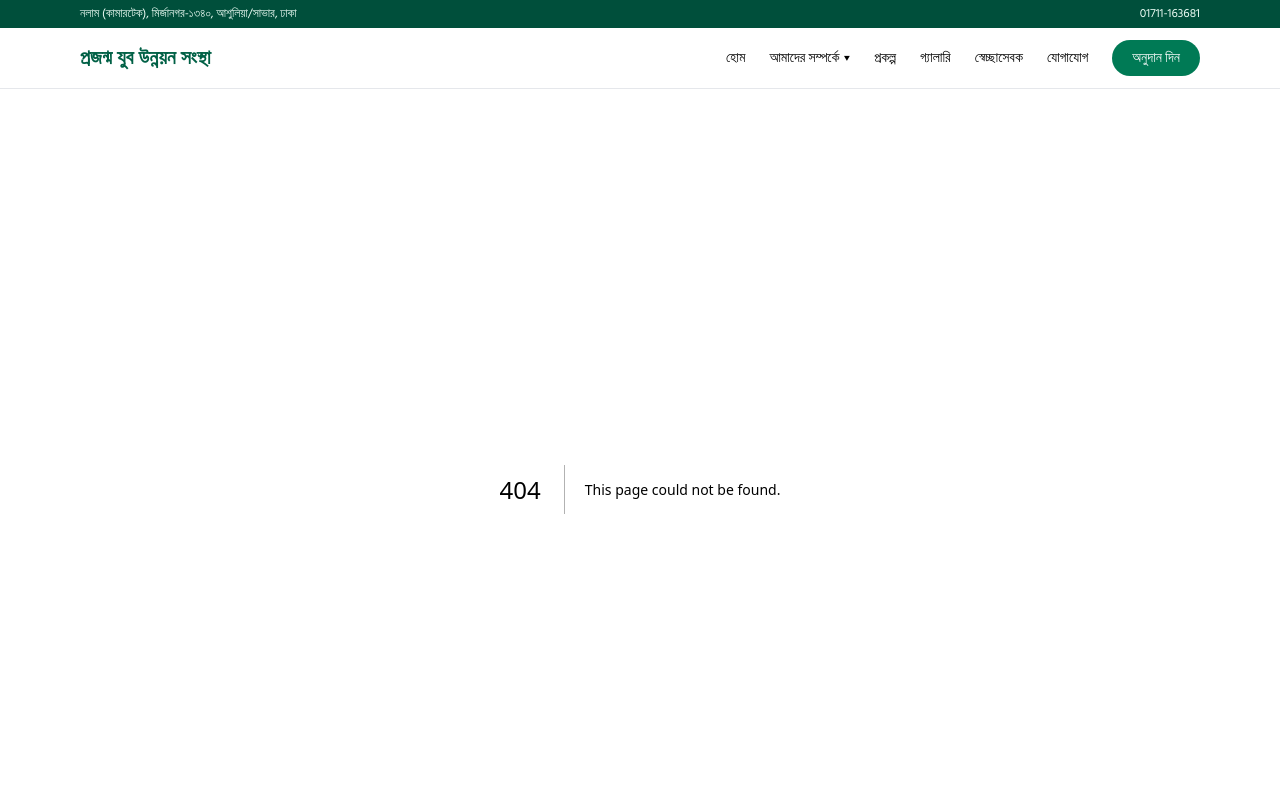
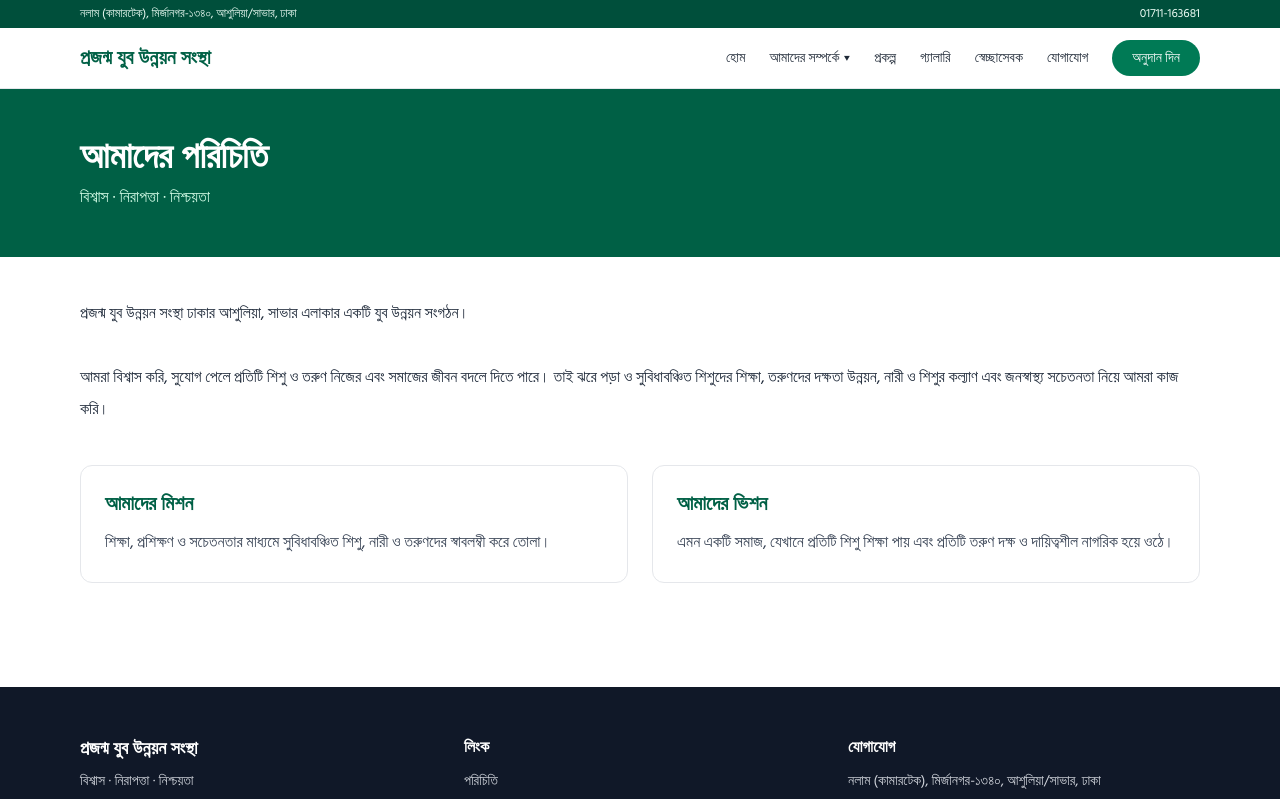
Before and after one commit to sourceancode-cmd/projonmo-, a Next.js app: page /about in a window 1280 px wide. Before the commit this address had no page. Shown: the top 799 px of the page. Built offline with nearby package versions, Linux system fonts and the light colour scheme.

Commit message:
Create page.jsx

```diff
--- /dev/null
+++ b/app/about/page.jsx
@@ -0,0 +1,28 @@
+import PageShell from "@/components/PageShell";
+import { SITE } from "@/lib/site";
+
+export const metadata = { title: `পরিচিতি | ${SITE.name}` };
+
+export default function AboutPage() {
+  return (
+    <PageShell title="আমাদের পরিচিতি" subtitle={SITE.tagline}>
+      <div className="whitespace-pre-line leading-8 text-gray-800">
+        {SITE.about || SITE.description}
+      </div>
+      <div className="mt-10 grid gap-6 md:grid-cols-2">
+        {SITE.mission && (
+          <div className="rounded-xl border p-6">
+            <h2 className="text-xl font-bold text-emerald-800">আমাদের মিশন</h2>
+            <p className="mt-2 leading-8 text-gray-700">{SITE.mission}</p>
+          </div>
+        )}
+        {SITE.vision && (
+          <div className="rounded-xl border p-6">
+            <h2 className="text-xl font-bold text-emerald-800">আমাদের ভিশন</h2>
+            <p className="mt-2 leading-8 text-gray-700">{SITE.vision}</p>
+          </div>
+        )}
+      </div>
+    </PageShell>
+  );
+}
```
